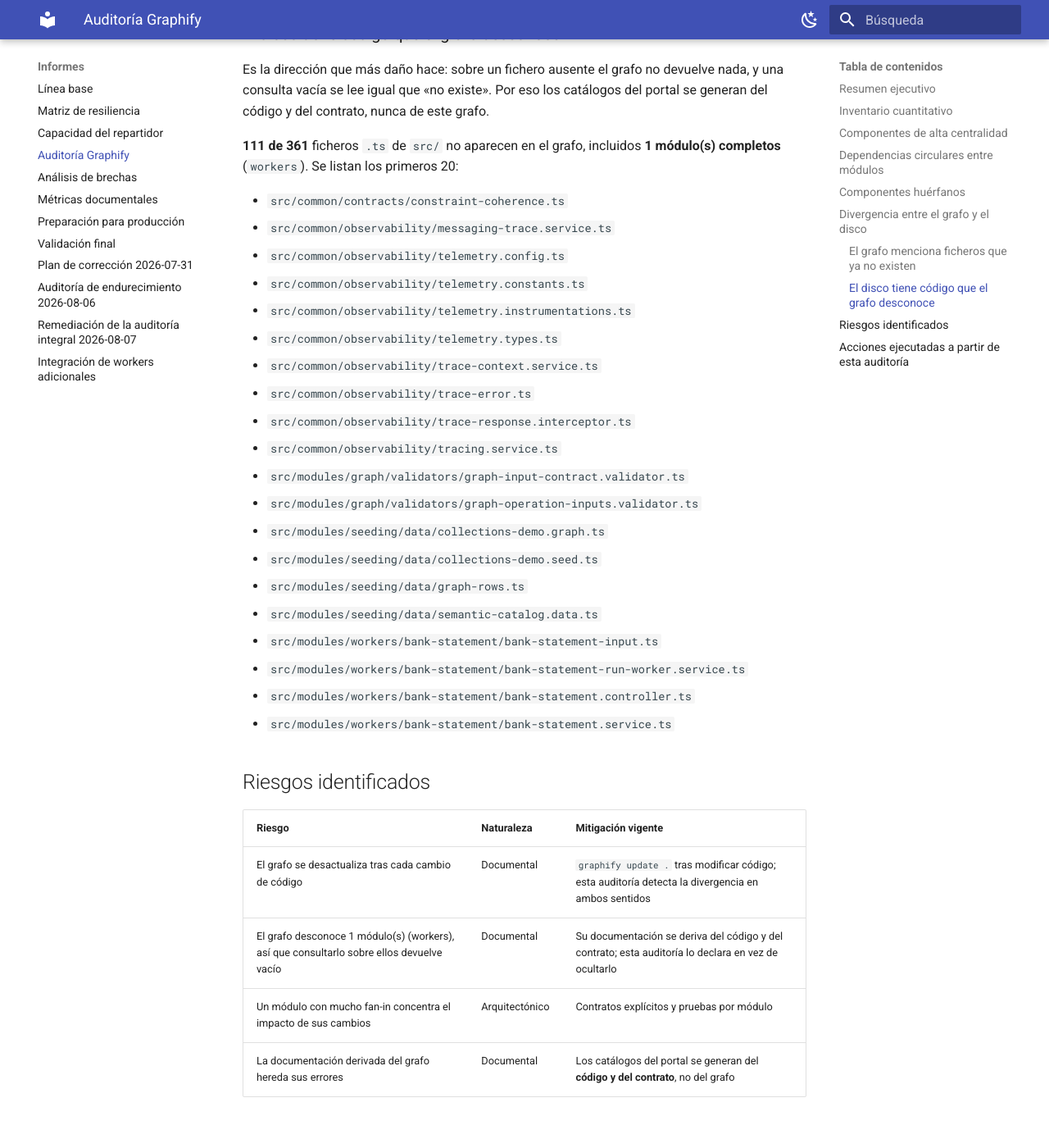
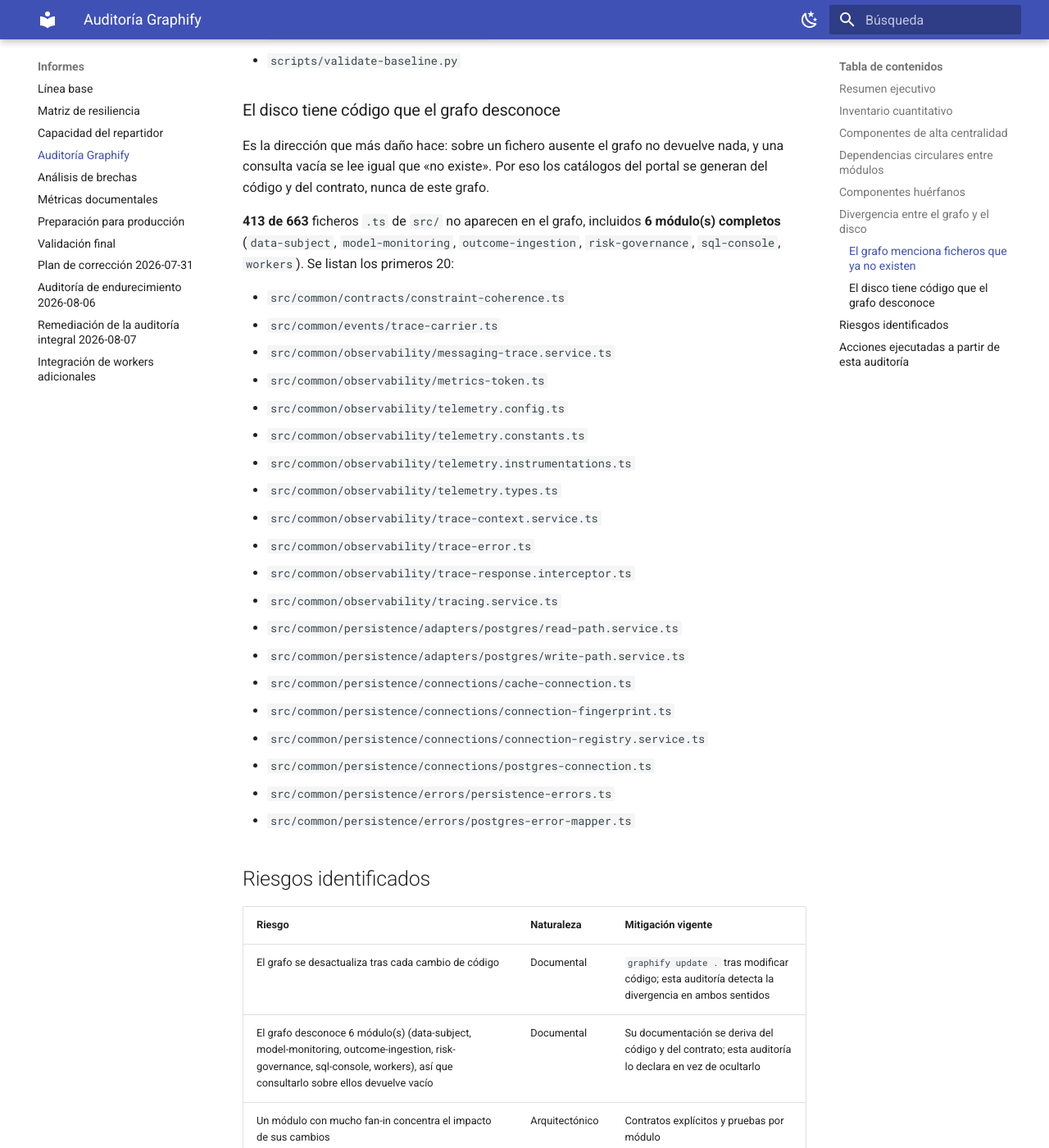
Before and after one commit to PabloArauzCaballero/AtlasDecisionEngineBackend, an MkDocs documentation site: the page built from docs/reports/graphify-audit.md, in a window 1280 px wide and 1400 px high, scrolled down 4365 px. Shown: the whole window at 82% size. Built offline with MkDocs 1.6.1 and Material for MkDocs 9.7.7, drawn with Linux system fonts in a browser that asks for light colours; some of the changed text lies outside the part shown.

Commit message:
docs(grafo): regenerar la auditoria de graphify y el mapa de dependencias
Ultimo paso que dejaba en rojo el job de documentacion: `analyze-graphify.mjs`
no se habia vuelto a correr tras los cambios del arbol.

Co-Authored-By: Claude Opus 5 (1M context) <noreply@anthropic.com>

```diff
--- a/docs/reports/graphify-audit.md
+++ b/docs/reports/graphify-audit.md
@@ -10,12 +10,12 @@
 
 El grafo contiene **5003 nodos** y **10304 relaciones** repartidos en
 **439 comunidades**. El árbol real declara
-**25 módulos de dominio** en `src/modules/`, de los cuales
+**30 módulos de dominio** en `src/modules/`, de los cuales
 todos están registrados en `src/app.module.ts` (comprobado sobre el fichero, no supuesto).
 
-El grafo cubre **250 de 361**
-ficheros TypeScript de `src/` (69 %).
-**1 módulo(s) de dominio no aparecen en absoluto**: `workers`. Consultar el grafo sobre ellos no devuelve nada, así que su documentación **no** se deriva de aquí.
+El grafo cubre **250 de 663**
+ficheros TypeScript de `src/` (38 %).
+**6 módulo(s) de dominio no aparecen en absoluto**: `data-subject`, `model-monitoring`, `outcome-ingestion`, `risk-governance`, `sql-console`, `workers`. Consultar el grafo sobre ellos no devuelve nada, así que su documentación **no** se deriva de aquí.
 
 ## Inventario cuantitativo
 
@@ -107,8 +107,10 @@ La mayoría son ficheros de configuración y documentos sueltos, que por natural
 
 ### El grafo menciona ficheros que ya no existen
 
-**2 ficheros** referenciados por el grafo ya no existen en disco. El grafo está desactualizado respecto al árbol; ejecute `graphify update .`:
+**4 ficheros** referenciados por el grafo ya no existen en disco. El grafo está desactualizado respecto al árbol; ejecute `graphify update .`:
 
+- `prisma/deploy-demo-all-envs.ts`
+- `prisma/seed-chain-example.ts`
 - `scripts/generate-baseline-sql.py`
 - `scripts/validate-baseline.py`
 
@@ -118,10 +120,12 @@ Es la dirección que más daño hace: sobre un fichero ausente el grafo no devue
 consulta vacía se lee igual que «no existe». Por eso los catálogos del portal se generan del
 código y del contrato, nunca de este grafo.
 
-**111 de 361** ficheros `.ts` de `src/` no aparecen en el grafo, incluidos **1 módulo(s) completos** (`workers`). Se listan los primeros 20:
+**413 de 663** ficheros `.ts` de `src/` no aparecen en el grafo, incluidos **6 módulo(s) completos** (`data-subject`, `model-monitoring`, `outcome-ingestion`, `risk-governance`, `sql-console`, `workers`). Se listan los primeros 20:
 
 - `src/common/contracts/constraint-coherence.ts`
+- `src/common/events/trace-carrier.ts`
 - `src/common/observability/messaging-trace.service.ts`
+- `src/common/observability/metrics-token.ts`
 - `src/common/observability/telemetry.config.ts`
 - `src/common/observability/telemetry.constants.ts`
 - `src/common/observability/telemetry.instrumentations.ts`
@@ -130,23 +134,21 @@ código y del contrato, nunca de este grafo.
 - `src/common/observability/trace-error.ts`
 - `src/common/observability/trace-response.interceptor.ts`
 - `src/common/observability/tracing.service.ts`
-- `src/modules/graph/validators/graph-input-contract.validator.ts`
-- `src/modules/graph/validators/graph-operation-inputs.validator.ts`
-- `src/modules/seeding/data/collections-demo.graph.ts`
-- `src/modules/seeding/data/collections-demo.seed.ts`
-- `src/modules/seeding/data/graph-rows.ts`
-- `src/modules/seeding/data/semantic-catalog.data.ts`
-- `src/modules/workers/bank-statement/bank-statement-input.ts`
-- `src/modules/workers/bank-statement/bank-statement-run-worker.service.ts`
-- `src/modules/workers/bank-statement/bank-statement.controller.ts`
-- `src/modules/workers/bank-statement/bank-statement.service.ts`
+- `src/common/persistence/adapters/postgres/read-path.service.ts`
+- `src/common/persistence/adapters/postgres/write-path.service.ts`
+- `src/common/persistence/connections/cache-connection.ts`
+- `src/common/persistence/connections/connection-fingerprint.ts`
+- `src/common/persistence/connections/connection-registry.service.ts`
+- `src/common/persistence/connections/postgres-connection.ts`
+- `src/common/persistence/errors/persistence-errors.ts`
+- `src/common/persistence/errors/postgres-error-mapper.ts`
 
 ## Riesgos identificados
 
 | Riesgo | Naturaleza | Mitigación vigente |
 | --- | --- | --- |
 | El grafo se desactualiza tras cada cambio de código | Documental | `graphify update .` tras modificar código; esta auditoría detecta la divergencia en ambos sentidos |
-| El grafo desconoce 1 módulo(s) (workers), así que consultarlo sobre ellos devuelve vacío | Documental | Su documentación se deriva del código y del contrato; esta auditoría lo declara en vez de ocultarlo |
+| El grafo desconoce 6 módulo(s) (data-subject, model-monitoring, outcome-ingestion, risk-governance, sql-console, workers), así que consultarlo sobre ellos devuelve vacío | Documental | Su documentación se deriva del código y del contrato; esta auditoría lo declara en vez de ocultarlo |
 | Un módulo con mucho fan-in concentra el impacto de sus cambios | Arquitectónico | Contratos explícitos y pruebas por módulo |
 | La documentación derivada del grafo hereda sus errores | Documental | Los catálogos del portal se generan del **código y del contrato**, no del grafo |
 
```
Also changed, not shown: docs/architecture/module-dependencies.md (+5 -0 lines).
